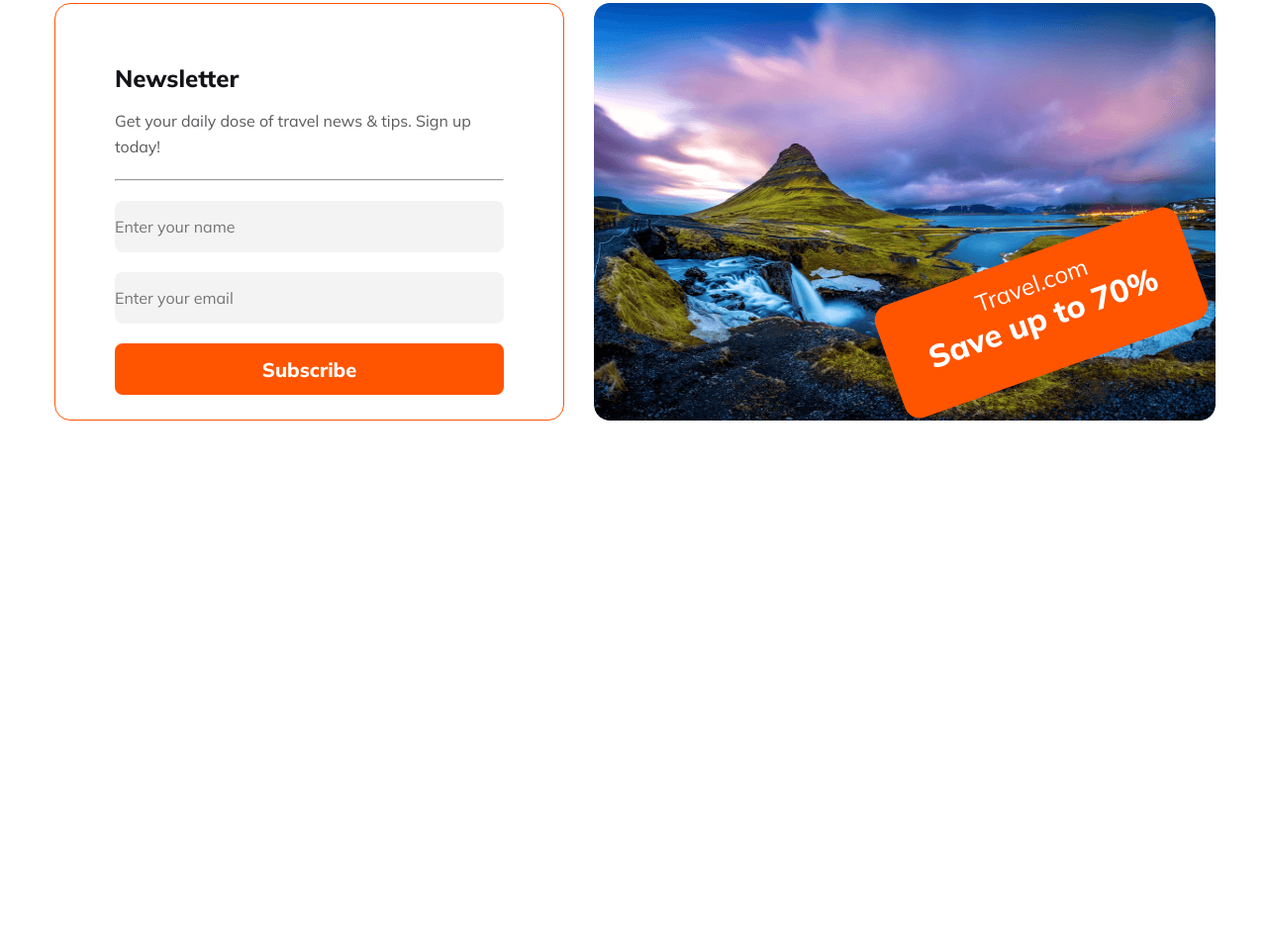
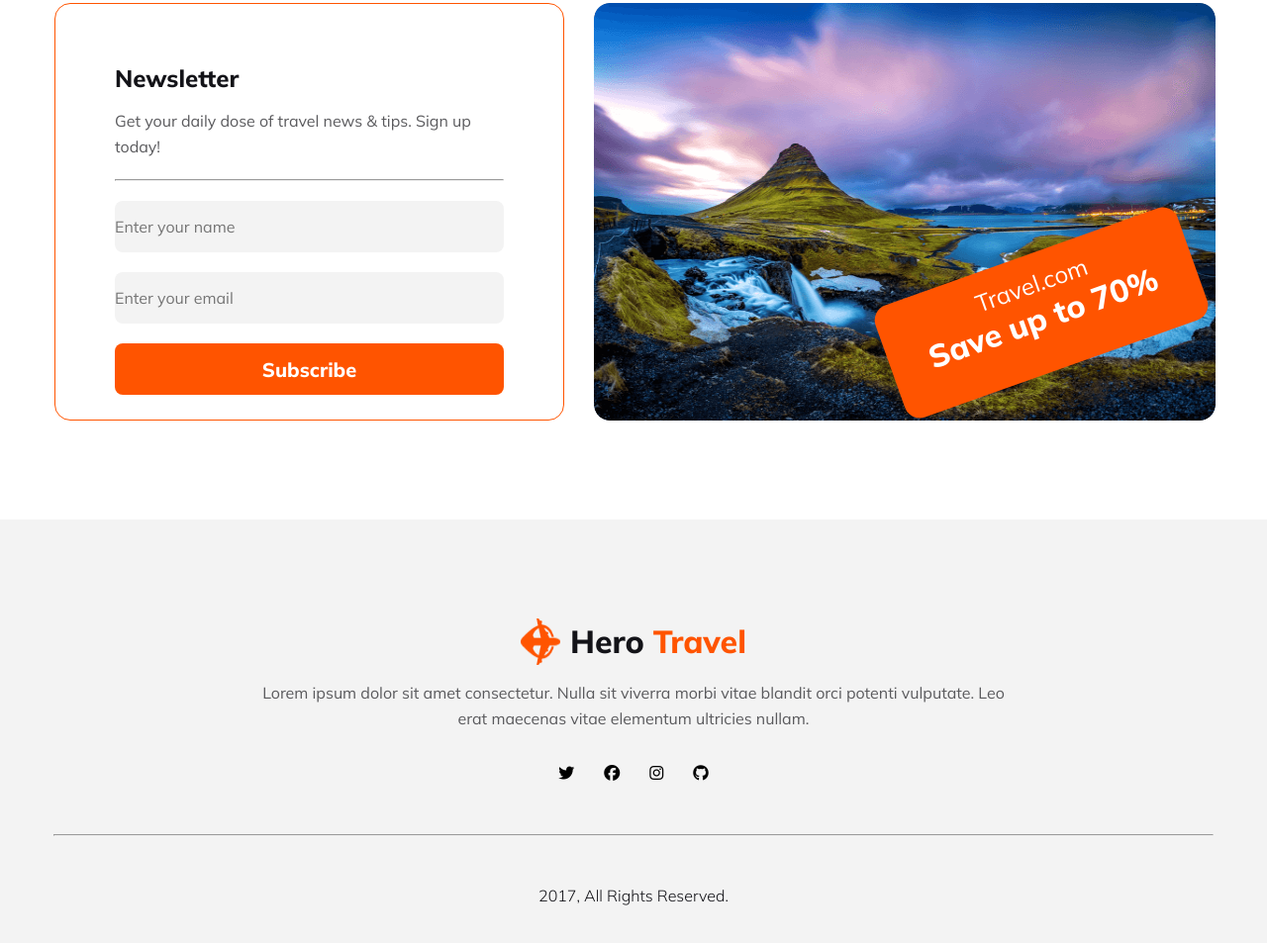
Before and after one commit to MASUMHD/Assignment_02, a plain HTML site: page index.html in a window 1280 px wide. Shown: the part 2849-3802 px from the top of the page at 99% size. Before the commit the page ends 3374 px from the top, so only its background shows below. Drawn offline with Linux system fonts and the light colour scheme.

Commit message:
footer code push

```diff
--- a/index.html
+++ b/index.html
@@ -192,7 +192,25 @@
         </section>
     </main>
     <footer>
-
+        <div class="footer-A">
+            <img src="./Images/Group 40071 (2).png" alt="">
+            <h2>
+                Hero <span>Travel</span>
+            </h2>
+        </div>
+        <p class="footer-B">
+            Lorem ipsum dolor sit amet consectetur. Nulla sit viverra morbi vitae blandit orci potenti vulputate. Leo<br> erat maecenas vitae elementum ultricies nullam.
+        </p>
+        <div class="footer-C">
+            <i class="fa-brands fa-twitter"></i>
+            <i class="fa-brands fa-facebook"></i>
+            <i class="fa-brands fa-instagram"></i>
+            <i class="fa-brands fa-github"></i>
+        </div>
+        <hr class="hr">
+        <p class="footer-D">
+            2017, All Rights Reserved.
+        </p>
     </footer>
 </body>
 </html>
--- a/style.css
+++ b/style.css
@@ -294,3 +294,61 @@ hr{
     font-size: 32px;
     font-weight: 800;
 }
+
+
+
+                /* footer */
+
+
+footer{
+    width: 100%;
+    height: 502px;
+    flex-shrink: 0;
+    background: rgba(19, 19, 24, 0.05);
+    text-align: center
+}
+.footer-A img{
+    width: 40px;
+    height: 46.673px;
+}
+.footer-A h2{
+    color: #131318;
+    font-size: 32px;
+    font-weight: 800;
+}
+.footer-A span{
+    color: #FF5400;
+}
+.footer-A{
+    display: flex;
+    align-items: center;
+    justify-content: center;
+    padding-top: 100px;
+    gap: 10px;
+    margin-bottom: 15px;
+}
+.footer-B{
+    color: #5A5A5D;
+    font-size: 16px;
+    font-weight: 400;
+    line-height: 26px;
+    margin-bottom: 20px;
+}
+.footer-C{
+    height: 44px;
+    display: flex;
+    align-items: center;
+    justify-content: center;
+    gap: 30px;
+    margin-bottom: 40px;
+}
+.hr{
+    width: 1170px;
+    margin: 0 auto;
+    margin-bottom: 50px;
+}
+.footer-D{
+    color: #131318;
+    font-size: 16px;
+    font-weight: 300;
+}
```
